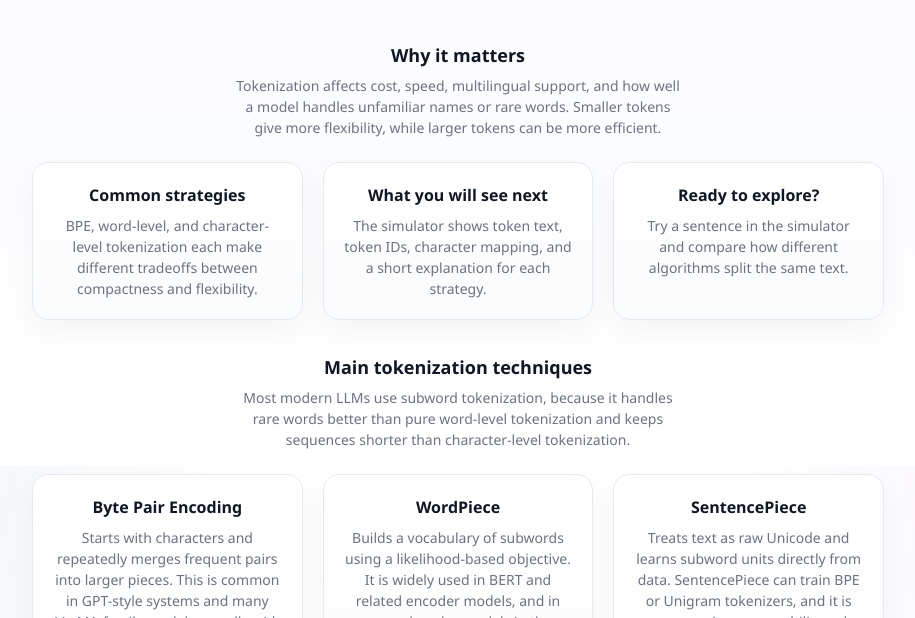
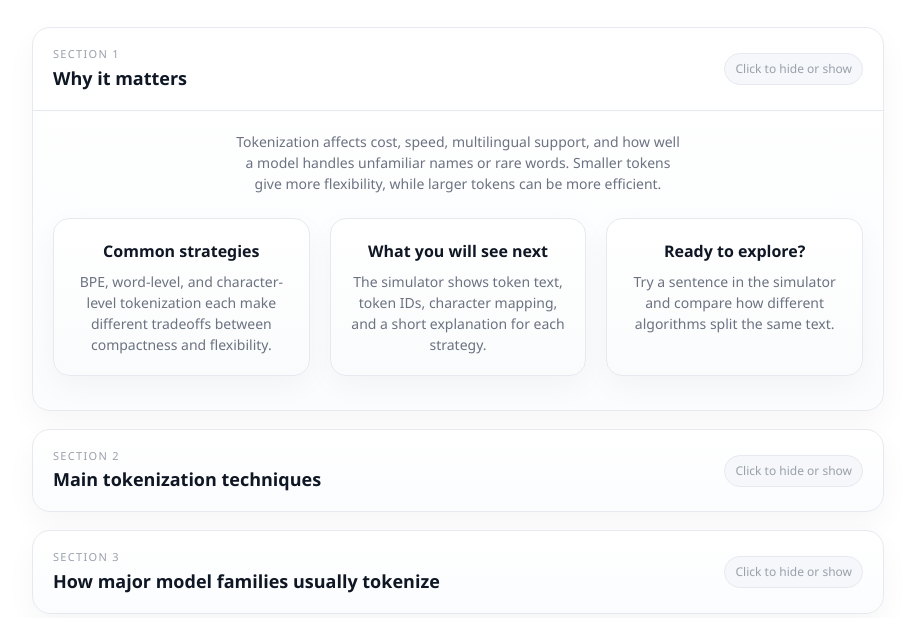
Before and after one commit to Michael-lhany/Tokenization, a plain HTML site: page learn.html in a window 1280 px wide. Shown: the part 334-952 px from the top of the page, without its empty margins (182-1097 px from the left). Drawn offline with Linux system fonts and the light colour scheme.

Commit message:
Enhance learning pages with accordion sections for improved content organization and readability

```diff
--- a/css/styles.css
+++ b/css/styles.css
@@ -20,7 +20,9 @@ body{font-family:var(--font-sans);background:
   radial-gradient(circle at top left, rgba(11,97,166,.07), transparent 28%),
   radial-gradient(circle at top right, rgba(149,72,255,.05), transparent 26%),
   linear-gradient(180deg,#ffffff 0%,#fbfcfe 60%,#ffffff 100%);color:var(--color-text-primary);line-height:1.5}
+body.home-page{background:#ffffff}
 body.simulator-page{background:#ffffff}
+body.learn-page{background:#ffffff}
 .container{max-width:var(--container-max);margin:0 auto;padding:28px 24px;width:100%}
 .site-header{border-bottom:1px solid var(--color-border-secondary);background:linear-gradient(180deg,rgba(255,255,255,0.6),transparent)}
 .site-header .container{display:flex;align-items:center;justify-content:space-between;padding:16px 24px}
@@ -41,6 +43,14 @@ h1{font-size:clamp(2rem,4vw,3.2rem);line-height:1.1;margin:0 0 10px;color:var(--
 .choice-action{margin-top:auto;display:inline-flex;align-items:center;gap:8px;font-weight:600;font-size:14px;color:var(--color-text-info)}
 .learn-overview{max-width:980px}
 .section-label{font-size:12px;letter-spacing:.14em;text-transform:uppercase;color:var(--color-text-tertiary);margin:0 0 10px;text-align:center}
+.learn-accordion{margin:0 0 18px;border:1px solid var(--color-border-secondary);border-radius:18px;background:linear-gradient(180deg,#ffffff,#fbfcfe);box-shadow:0 12px 30px rgba(15,23,36,.04);overflow:hidden}
+.learn-accordion summary{list-style:none;display:flex;align-items:center;justify-content:space-between;gap:16px;padding:18px 20px;cursor:pointer}
+.learn-accordion summary::-webkit-details-marker{display:none}
+.learn-accordion[open] summary{border-bottom:1px solid var(--color-border-secondary)}
+.accordion-kicker{display:block;font-size:11px;letter-spacing:.12em;text-transform:uppercase;color:var(--color-text-tertiary);margin-bottom:2px}
+.accordion-title{display:block;font-size:18px;font-weight:600;color:var(--color-text-primary)}
+.accordion-hint{flex:0 0 auto;font-size:12px;color:var(--color-text-tertiary);background:var(--color-background-secondary);border:1px solid var(--color-border-secondary);padding:6px 10px;border-radius:999px}
+.accordion-body{padding:20px}
 .info-grid{display:grid;grid-template-columns:repeat(3,minmax(0,1fr));gap:20px;margin:36px auto 14px;max-width:1120px;justify-items:center}
 .info-grid-learn{margin-top:22px}
 .site-footer .container{text-align:center}
@@ -83,8 +93,12 @@ select{padding:7px 12px;font-size:13px;border-radius:8px;border:1px solid var(--
 .hint{font-size:12px;color:var(--color-text-tertiary);margin-top:8px;text-align:center}
 .id-row{font-family:var(--font-mono);font-size:13px;padding:14px;background:var(--color-background-secondary);border-radius:10px;word-break:break-all;line-height:1.9;color:var(--color-text-primary);text-align:center}
 .site-footer{border-top:1px solid var(--color-border-secondary);margin-top:48px;padding:24px 0;text-align:center;color:var(--color-text-secondary);font-size:13px}
+.home-page .site-footer{border-top:none}
+.home-page .site-footer .container{max-width:920px;background:var(--color-background-secondary);border:1px solid var(--color-border-secondary);border-radius:16px;padding:14px 20px}
 .simulator-page .site-footer{border-top:none}
 .simulator-page .site-footer .container{max-width:920px;background:var(--color-background-secondary);border:1px solid var(--color-border-secondary);border-radius:16px;padding:14px 20px}
+.learn-page .site-footer{border-top:none}
+.learn-page .site-footer .container{max-width:920px;background:var(--color-background-secondary);border:1px solid var(--color-border-secondary);border-radius:16px;padding:14px 20px}
 .learn-facts{display:grid;grid-template-columns:repeat(2,minmax(0,1fr));gap:12px;margin:12px auto 0;max-width:860px;justify-items:center}
 .char-legend{display:flex;gap:12px;flex-wrap:wrap;margin-top:12px;justify-content:center}
 
@@ -96,4 +110,6 @@ select{padding:7px 12px;font-size:13px;border-radius:8px;border:1px solid var(--
   .choice-grid{grid-template-columns:1fr}
   .learn-facts{grid-template-columns:1fr}
   .tab-panel{padding:14px}
+  .learn-accordion summary{padding:16px}
+  .accordion-body{padding:16px}
 }
--- a/learn.html
+++ b/learn.html
@@ -7,7 +7,7 @@
   <meta name="description" content="A short guide explaining what tokenization is and why it matters for language models." />
   <link rel="stylesheet" href="css/styles.css" />
 </head>
-<body>
+<body class="learn-page">
   <header class="site-header">
     <div class="container">
       <a class="brand" href="./">LLM Tokenization Simulator</a>
@@ -26,7 +26,15 @@
     </section>
 
     <section class="wrap learn-overview" aria-labelledby="learn-title">
-      <h2 id="learn-title">Why it matters</h2>
+      <details class="learn-accordion" open>
+        <summary>
+          <span>
+            <span class="accordion-kicker">Section 1</span>
+            <span class="accordion-title">Why it matters</span>
+          </span>
+          <span class="accordion-hint">Click to hide or show</span>
+        </summary>
+        <div class="accordion-body">
           <p class="sub">Tokenization affects cost, speed, multilingual support, and how well a model handles unfamiliar names or rare words. Smaller tokens give more flexibility, while larger tokens can be more efficient.</p>
 
           <div class="info-grid info-grid-learn">
@@ -43,8 +51,18 @@
               <p>Try a sentence in the simulator and compare how different algorithms split the same text.</p>
             </article>
           </div>
+        </div>
+      </details>
 
-      <h2 style="margin-top:34px">Main tokenization techniques</h2>
+      <details class="learn-accordion">
+        <summary>
+          <span>
+            <span class="accordion-kicker">Section 2</span>
+            <span class="accordion-title">Main tokenization techniques</span>
+          </span>
+          <span class="accordion-hint">Click to hide or show</span>
+        </summary>
+        <div class="accordion-body">
           <p class="sub">Most modern LLMs use subword tokenization, because it handles rare words better than pure word-level tokenization and keeps sequences shorter than character-level tokenization.</p>
 
           <div class="info-grid info-grid-learn">
@@ -79,8 +97,18 @@
               <p class="mini-note">Examples: some older RNN systems and byte/character research models.</p>
             </article>
           </div>
+        </div>
+      </details>
 
-      <h2 style="margin-top:34px">How major model families usually tokenize</h2>
+      <details class="learn-accordion">
+        <summary>
+          <span>
+            <span class="accordion-kicker">Section 3</span>
+            <span class="accordion-title">How major model families usually tokenize</span>
+          </span>
+          <span class="accordion-hint">Click to hide or show</span>
+        </summary>
+        <div class="accordion-body">
           <p class="sub">There is no single tokenizer for every model family, and even within the same family the tokenizer can change between versions. These are the common patterns you will usually see.</p>
 
           <div class="info-grid info-grid-learn">
@@ -109,6 +137,8 @@
               <p>Many multilingual LLMs use SentencePiece or byte-level BPE because they handle many writing systems and scripts more gracefully than word-only methods.</p>
             </article>
           </div>
+        </div>
+      </details>
 
       <div class="choice-grid" style="margin-top:28px">
         <a class="choice-card" href="./">
```
Also changed, not shown: index.html (+1 -1 lines). Lines whose indentation alone changed are shown as unchanged.
